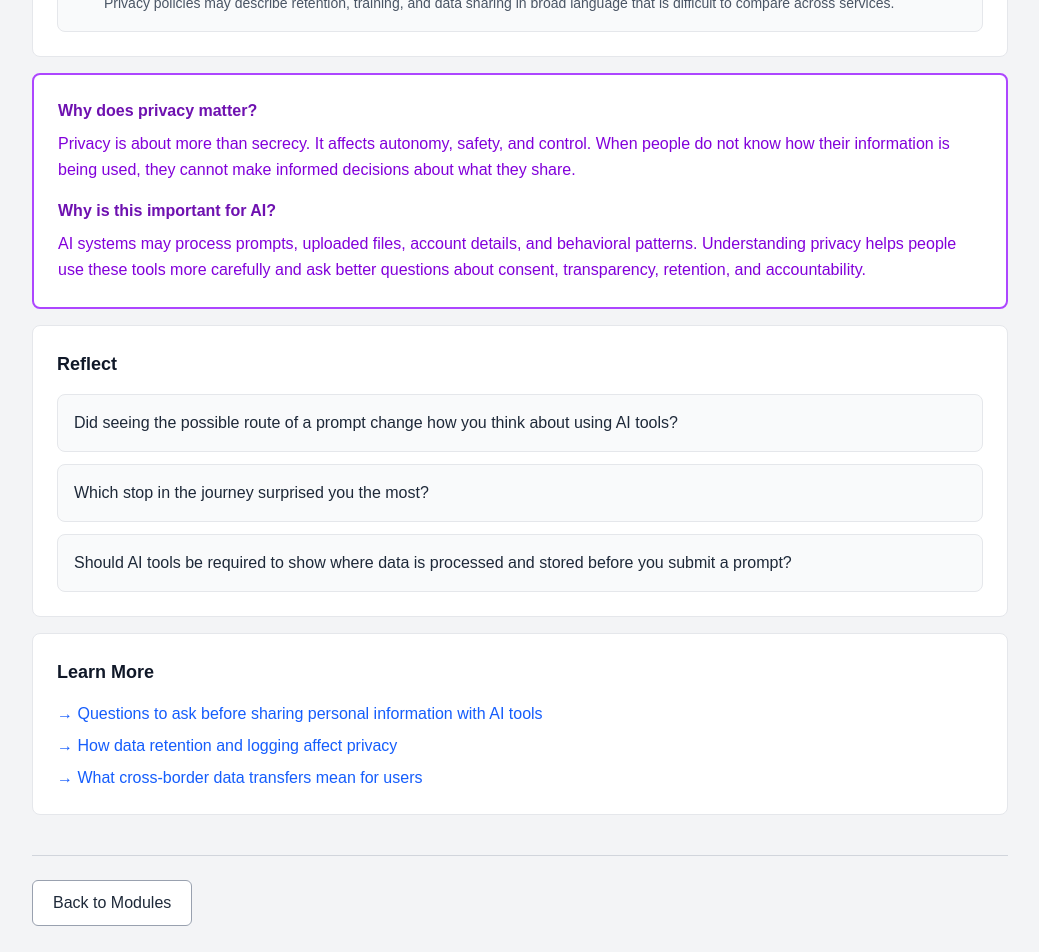
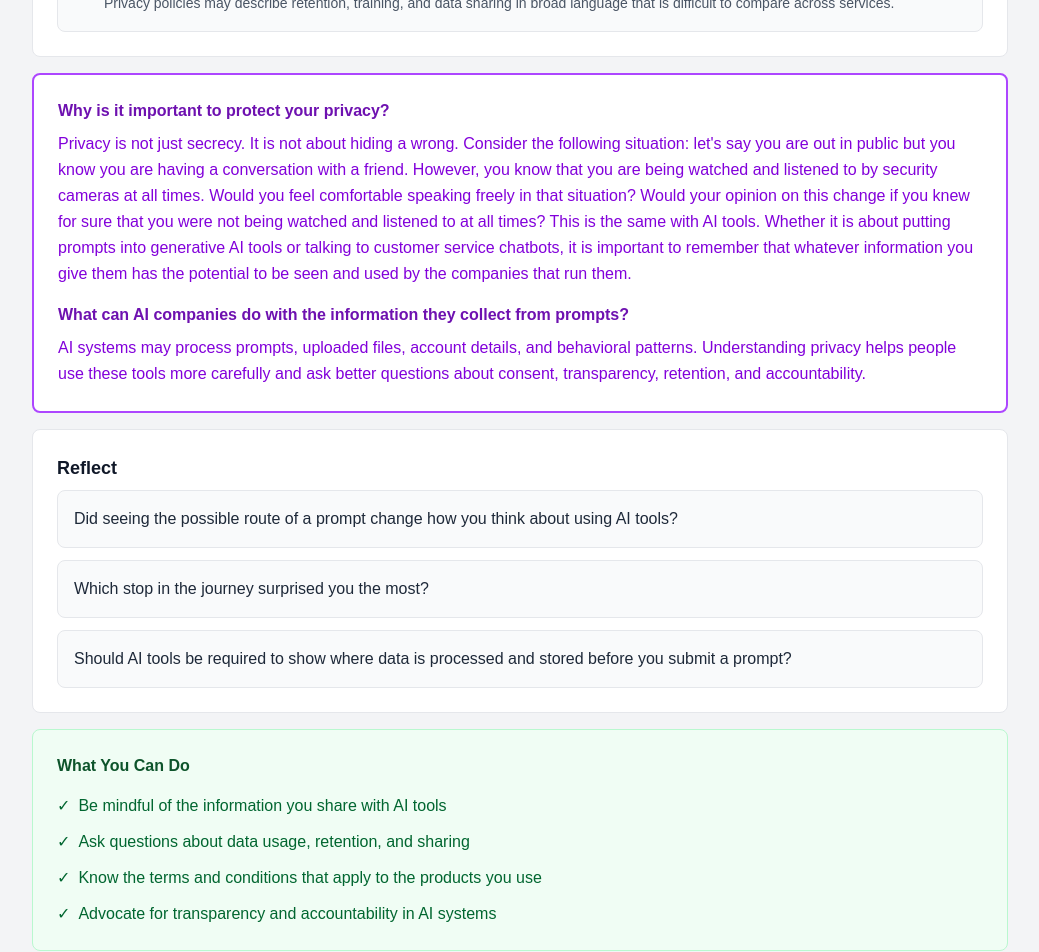
Before and after one commit to catebarry/ai-literacy-site, a Next.js app: page /modules/privacy in a window 1280 px wide. Shown: the part 2600-3552 px from the top of the page, without its empty margins (120-1159 px from the left). Built offline with nearby package versions, Linux system fonts and the light colour scheme.

Commit message:
added to privacy page, not finished yet

```diff
--- a/app/modules/privacy/page.tsx
+++ b/app/modules/privacy/page.tsx
@@ -652,15 +652,21 @@ export default function PrivacyModule() {
         {/* Why it matters */}
         <div className="border-2 border-purple-500 rounded-lg p-6 mb-4 bg-white">
           <p className="text-base font-semibold text-purple-800 mb-2">
-            Why does privacy matter?
+            Why is it important to protect your privacy?
           </p>
           <p className="text-base text-purple-700 leading-relaxed mb-4">
-            Privacy is about more than secrecy. It affects autonomy, safety, and control.
-            When people do not know how their information is being used, they cannot make
-            informed decisions about what they share.
+            Privacy is not just secrecy. It is not about hiding a wrong. Consider the following situation: let's say
+            you are out in public but you know you are having a conversation with a friend. However,
+            you know that you are being watched and listened to by security cameras at all times. Would you
+            feel comfortable speaking freely in that situation? Would your opinion on this change if you knew
+            for sure that you were not being watched and listened to at all times?
+
+            This is the same with AI tools. Whether it is about putting prompts into generative
+            AI tools or talking to customer service chatbots, it is important to remember that whatever
+            information you give them has the potential to be seen and used by the companies that run them.
           </p>
           <p className="text-base font-semibold text-purple-800 mb-2">
-            Why is this important for AI?
+            What can AI companies do with the information they collect from prompts?
           </p>
           <p className="text-base text-purple-700 leading-relaxed">
             AI systems may process prompts, uploaded files, account details, and behavioral
@@ -671,7 +677,7 @@ export default function PrivacyModule() {
 
         {/* Reflection */}
         <div className="bg-white border border-gray-200 rounded-lg p-6 mb-4">
-          <p className="text-lg font-semibold text-gray-900 mb-4">Reflect</p>
+          <p className="text-lg font-semibold text-gray-900 mb-2">Reflect</p>
           <div className="space-y-3">
             {[
               "Did seeing the possible route of a prompt change how you think about using AI tools?",
@@ -688,22 +694,62 @@ export default function PrivacyModule() {
           </div>
         </div>
 
+        {/* What You Can Do */}
+        <div className="bg-green-50 border border-green-200 rounded-lg p-6 mb-4">
+          <p className="text-base font-semibold text-green-900 mb-4">
+            What You Can Do
+          </p>
+
+          <ul className="space-y-3 text-base text-green-800">
+            <li className="flex items-start gap-2">
+              <span>✓</span>
+              <span>Be mindful of the information you share with AI tools</span>
+            </li>
+
+            <li className="flex items-start gap-2">
+              <span>✓</span>
+              <span>Ask questions about data usage, retention, and sharing</span>
+            </li>
+
+            <li className="flex items-start gap-2">
+              <span>✓</span>
+              <span>Know the terms and conditions that apply to the products you use</span>
+            </li>
+
+            <li className="flex items-start gap-2">
+              <span>✓</span>
+              <span>Advocate for transparency and accountability in AI systems</span>
+            </li>
+          </ul>
+        </div>
+
         {/* Learn More */}
         <div className="bg-white border border-gray-200 rounded-lg p-6 mb-10">
           <p className="text-lg font-semibold text-gray-900 mb-4">Learn More</p>
           <div className="space-y-2">
             {[
-              "Questions to ask before sharing personal information with AI tools",
-              "How data retention and logging affect privacy",
-              "What cross-border data transfers mean for users",
+            {
+                title: "Why Privacy Matters Even If You Have Nothing to Hide",
+                url: "https://www.chronicle.com/article/why-privacy-matters-even-if-you-have-nothing-to-hide/",
+            },
+            {
+                title: "Stanford HAI — Privacy in the AI era",
+                url: "https://hai.stanford.edu/news/privacy-ai-era-how-do-we-protect-our-personal-information",
+            },
+            {
+                title: "ICO — Guide to data protection",
+                url: "https://ico.org.uk/for-the-public/",
+            },
             ].map((item) => (
-              <a
-                key={item}
-                href="#"
+            <a
+                key={item.title}
+                href={item.url}
+                target="_blank"
+                rel="noopener noreferrer"
                 className="flex items-center gap-1.5 text-base text-blue-600 hover:underline"
-              >
-                {"→ " + item}
-              </a>
+            >
+                {"→ " + item.title}
+            </a>
             ))}
           </div>
         </div>
```
